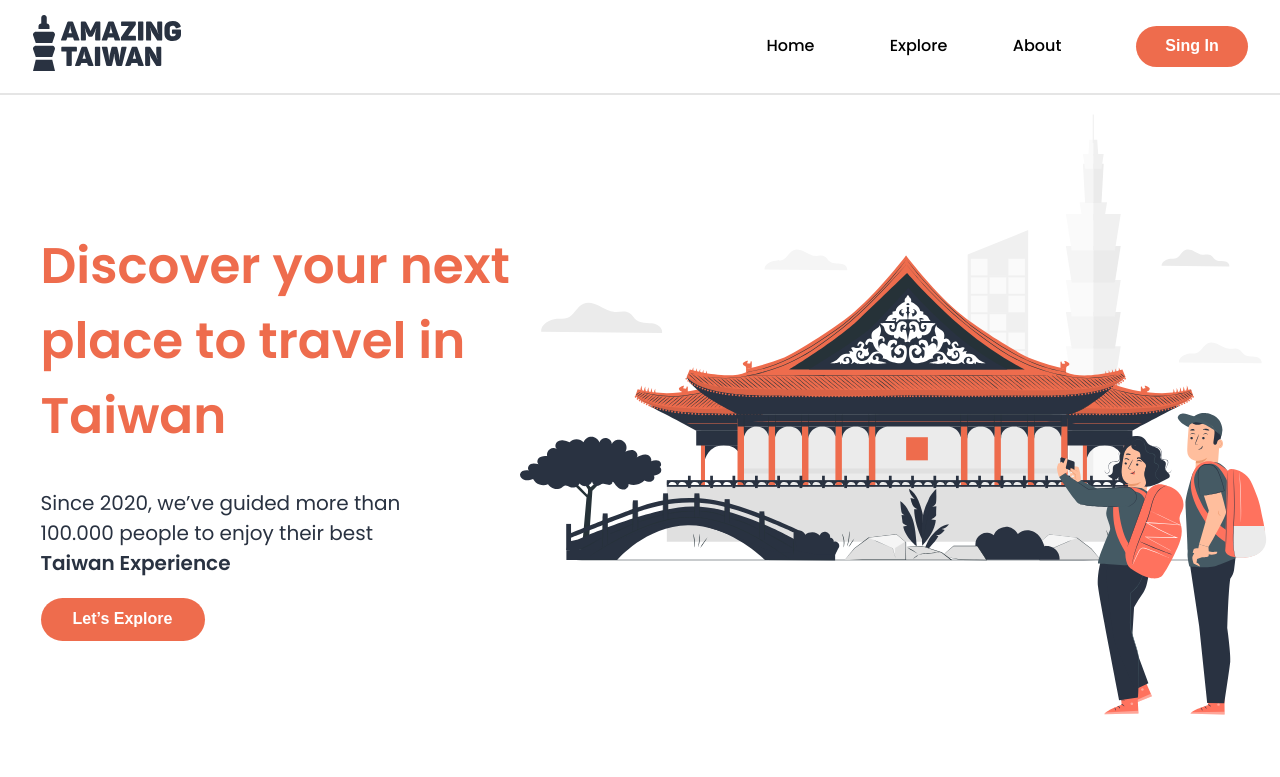
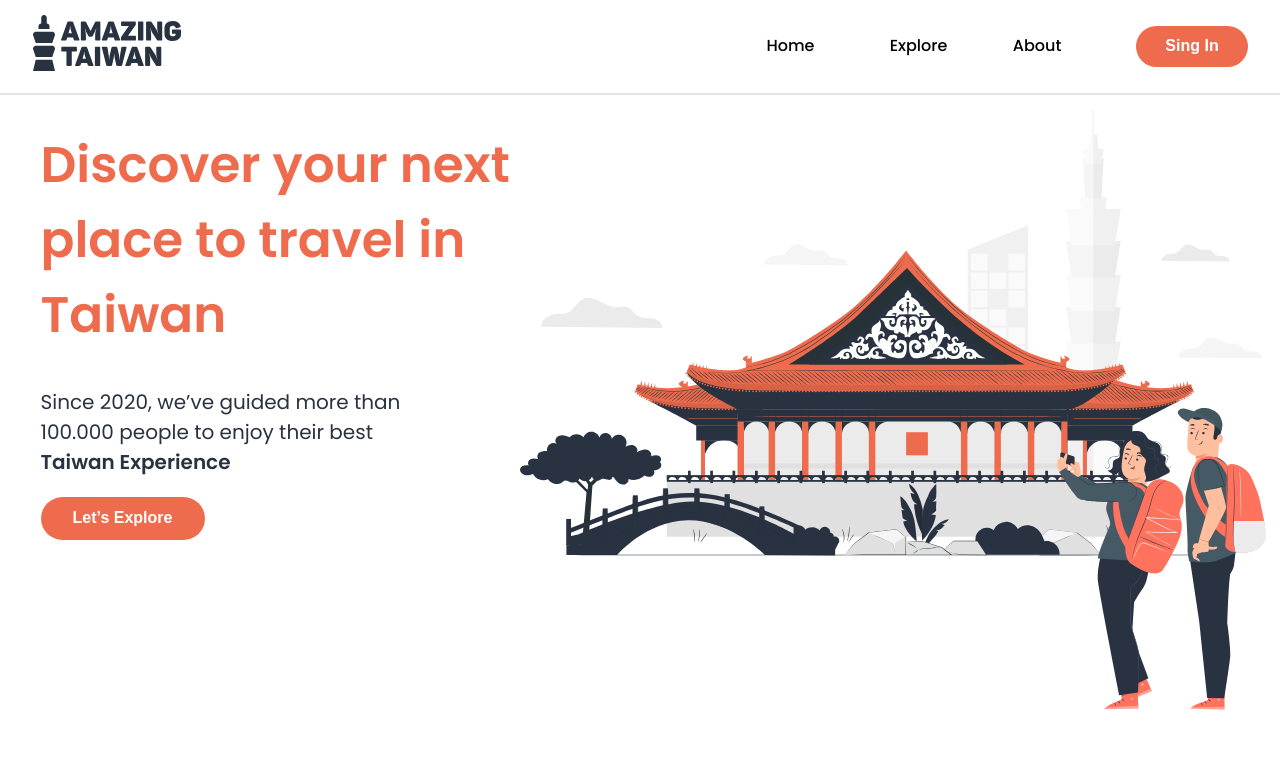
Before and after one commit to ismaelgomesdasilva-zz/GcbChallenge-amazingTaiwan, a Next.js app: page / in a window 1280 px wide. Shown: the top 777 px of the page. Built offline with nearby package versions, Linux system fonts and the light colour scheme.

Commit message:
[Style fix] responsive

```diff
--- a/src/components/Header/styles.ts
+++ b/src/components/Header/styles.ts
@@ -3,7 +3,7 @@ import mediaQuery from "../../utils/mediaQuery";
 export const Container = styled.header`
   display: flex;
   align-items: center;
-  margin: auto;
+
   gap: 600px;
   max-width: 1330px;
   height: 5.8rem;
--- a/src/views/Home/style.ts
+++ b/src/views/Home/style.ts
@@ -4,16 +4,15 @@ import mediaQuery from "../../utils/mediaQuery";
 
 export const Container = styled.div`
   display: flex;
-  align-items: center;
+
   justify-content: center;
-margin: 5px auto;
+
   h1 {
     width: 29.9375rem;
     height: 14.0625rem;
     font-weight: 700;
     font-size: 3.125rem;
     line-height: 4.6875rem;
-
     color: #ee6c4d;
   }
   p {
```
